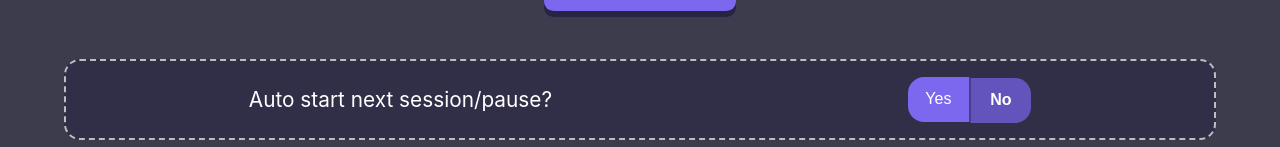
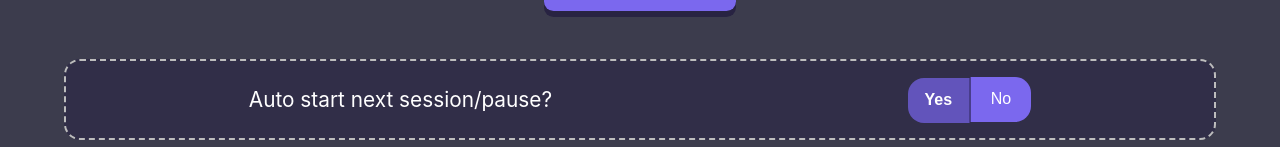
Before and after one commit to illfixit/garten, a React (Create React App) app: page / in a window 1280 px wide. Shown: the part 805-952 px from the top of the page. Built offline with nearby package versions, Linux system fonts and the light colour scheme.

Commit message:
Change auto switch to true by default

```diff
--- a/src/Components/MainScreenContainer/MainScreen.js
+++ b/src/Components/MainScreenContainer/MainScreen.js
@@ -11,7 +11,7 @@ const MainScreen = (props) => {
   const [sessionStartStep, setSessionStartStep] = useState(9);
   const [numberOfSessions, setNumberOfSessions] = useState(2);
   const [currentSession, setCurrentSession] = useState(1);
-  const [autoSwitch, setAutoSwitch] = useState(false);
+  const [autoSwitch, setAutoSwitch] = useState(true);
 
   useEffect(() => {
     if (
```
